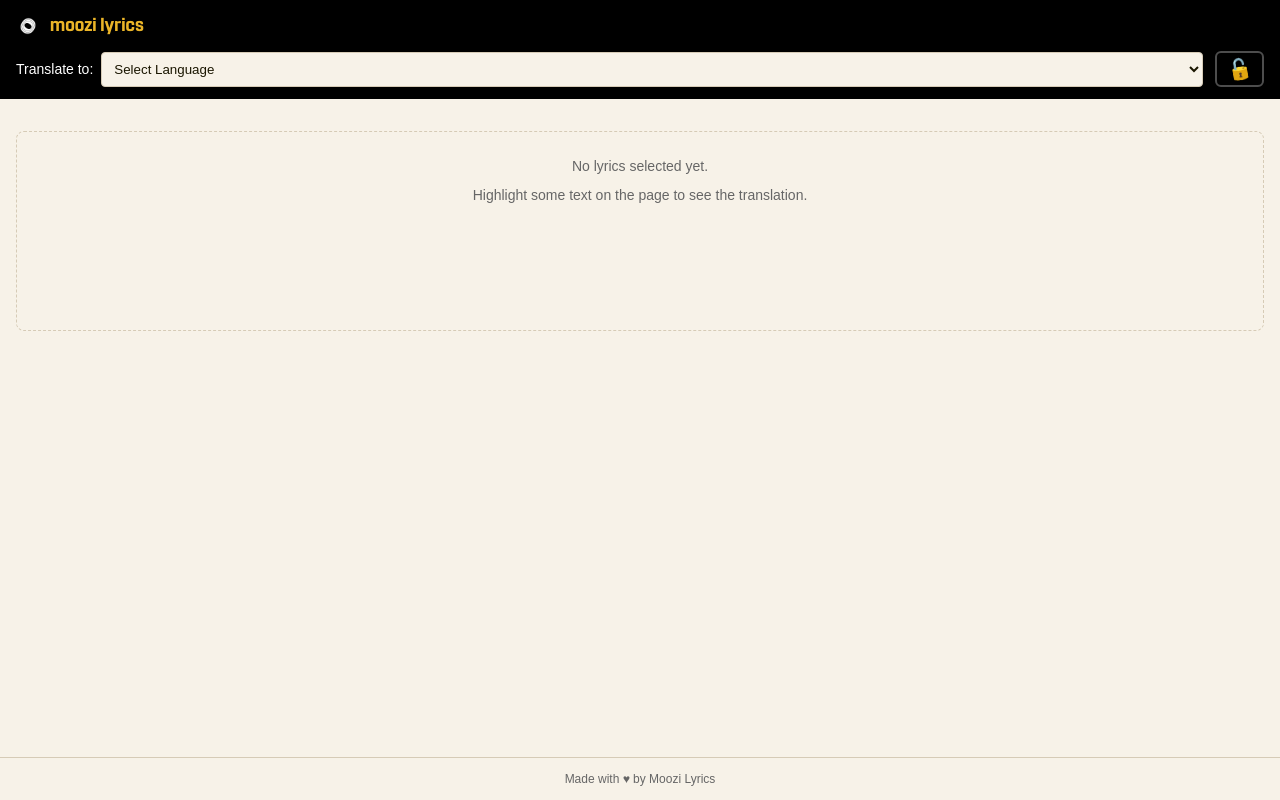
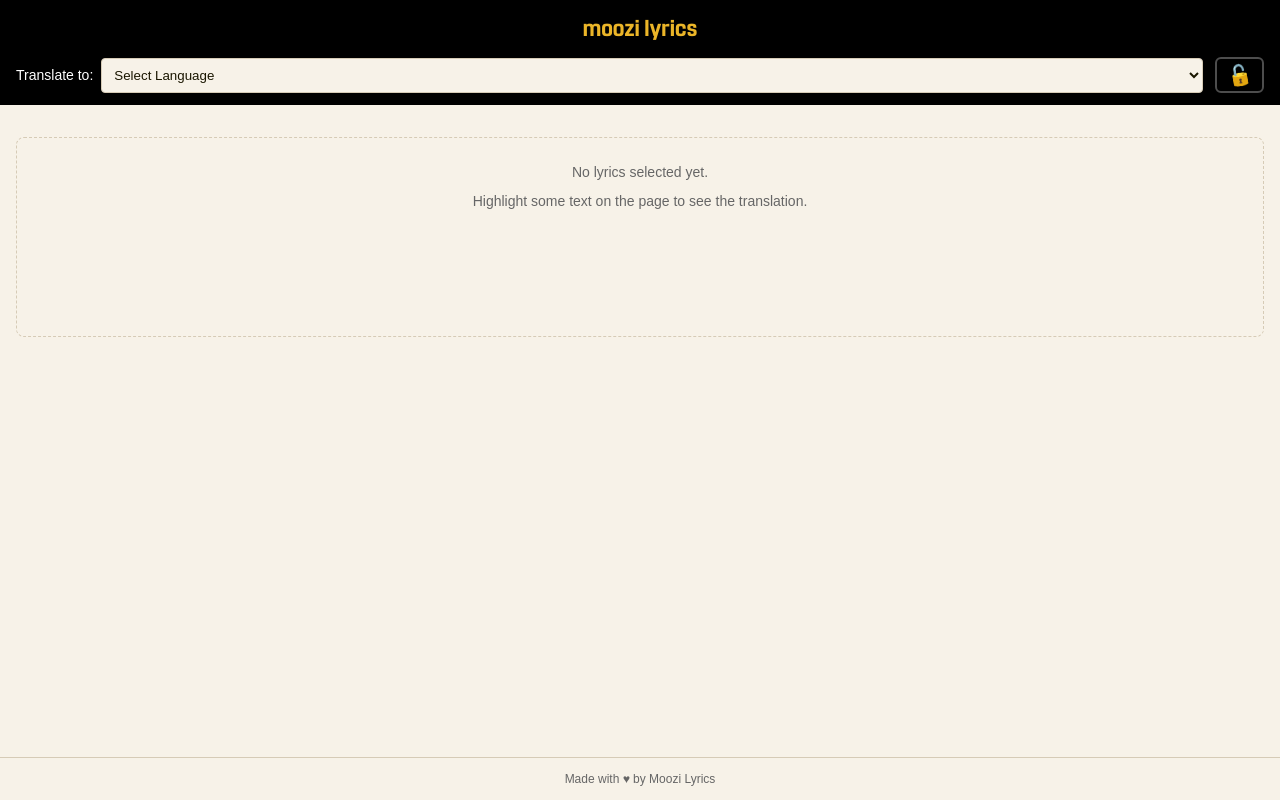
Before and after one commit to ciaraadkins/moozi-lyrics-extension, a browser extension: page side-panel/index.html in a window 1280 px wide. Drawn offline with Linux system fonts and the light colour scheme.

Commit message:
Center 'moozi lyrics' title in header
- Centered logo container with flexbox
- Increased title font size from 18px to 22px
- Removed unused logo CSS rules
- Added text-align center to title

```diff
--- a/side-panel/index.html
+++ b/side-panel/index.html
@@ -10,7 +10,6 @@
   <div class="moozi-container">
     <header class="moozi-header">
       <div class="logo-container">
-        <img src="../icons/icon-48.png" alt="Moozi Lyrics" class="logo">
         <h1>moozi lyrics</h1>
       </div>
 
--- a/styles/side-panel.css
+++ b/styles/side-panel.css
@@ -60,21 +60,17 @@
 .logo-container {
   display: flex;
   align-items: center;
-  gap: 10px;
-}
-
-.logo {
-  width: 24px;
-  height: 24px;
-  filter: brightness(0) saturate(100%) invert(100%);
+  justify-content: center;
+  width: 100%;
 }
 
 .moozi-header h1 {
-  font-size: 18px;
+  font-size: 22px;
   font-weight: bold;
   margin: 0;
   font-family: var(--title-font);
   color: var(--accent-color);
+  text-align: center;
 }
 
 .header-controls {
```
